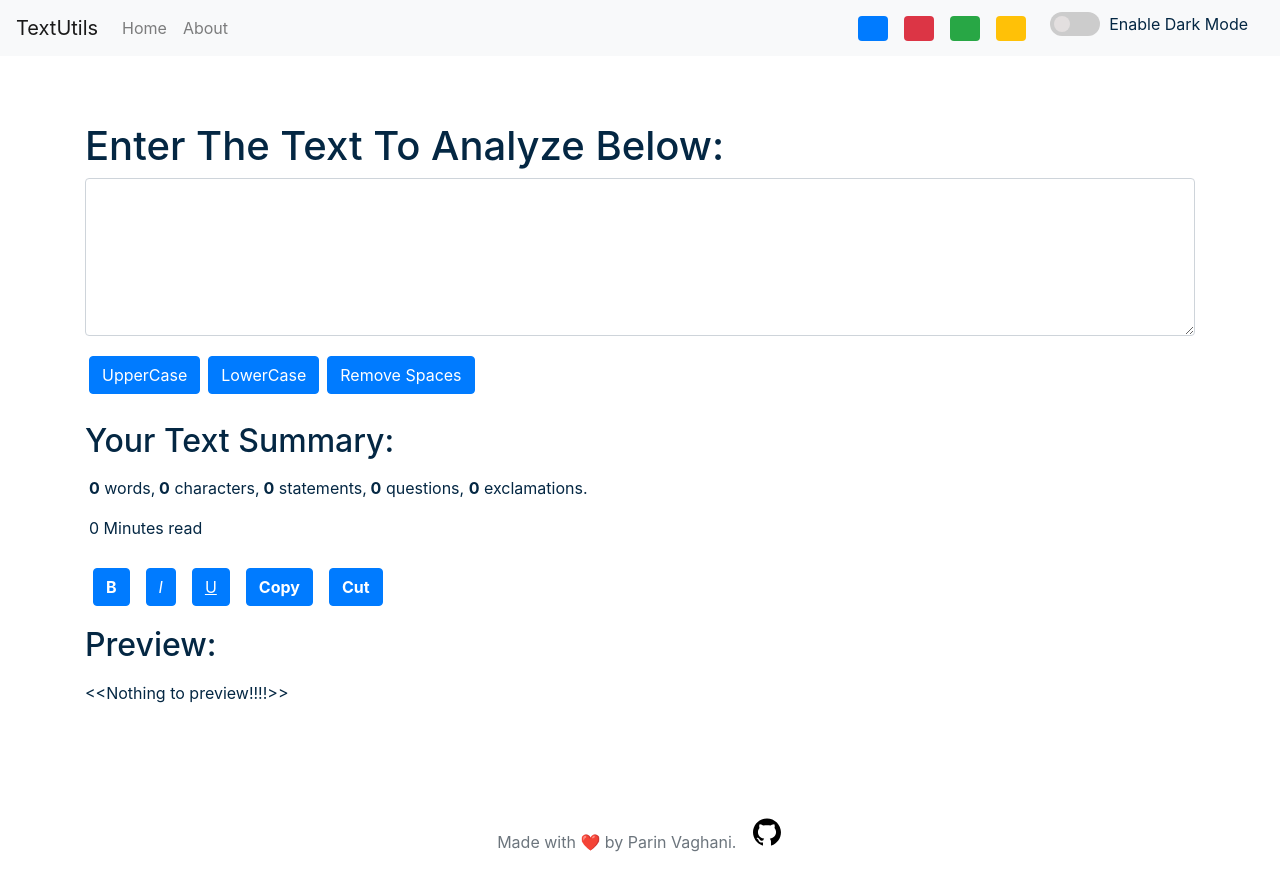
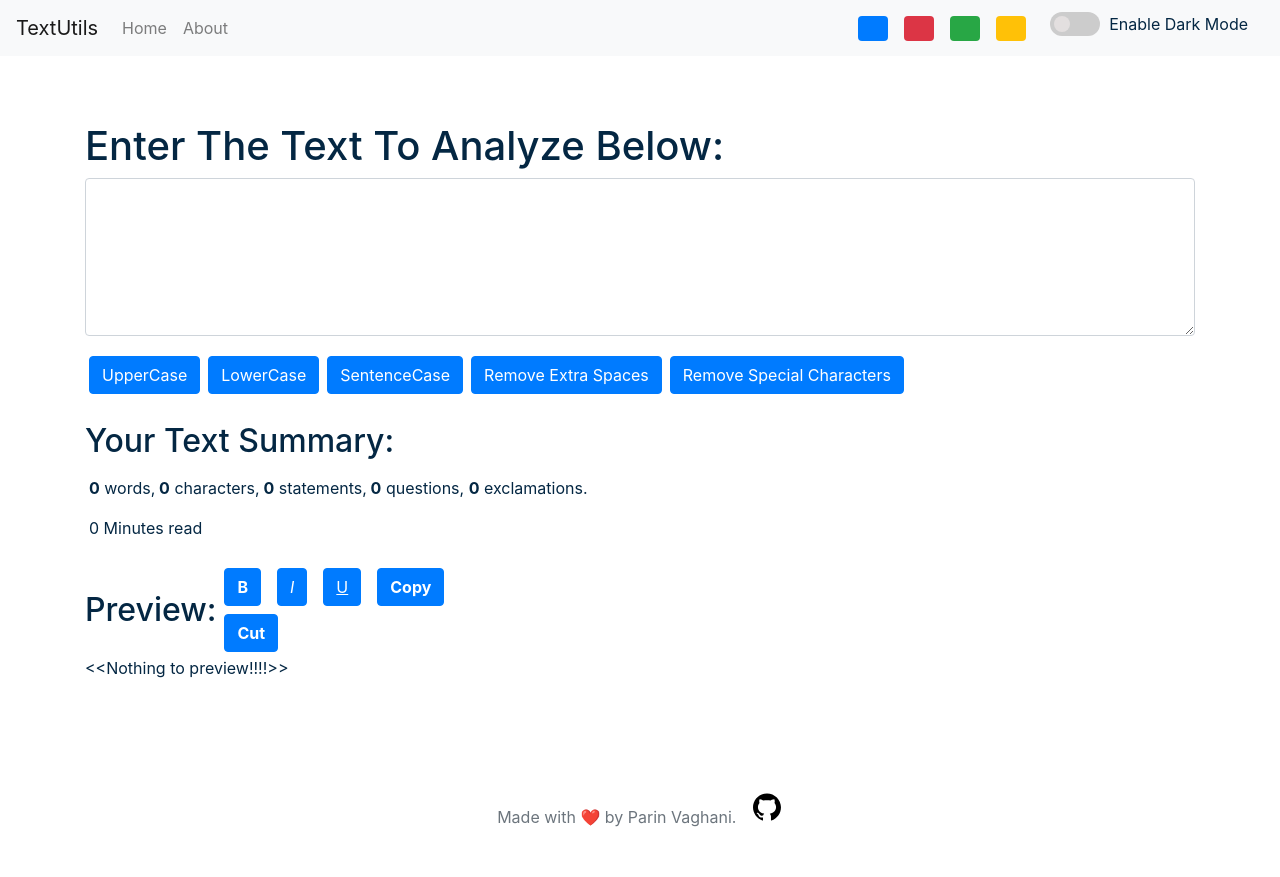
Before and after one commit to parin-prog/TextUtils, a React (Create React App) app: page / in a window 1280 px wide. After the commit the page ends 852 px from the top, so only its background shows below. Built offline with nearby package versions, Linux system fonts and the light colour scheme.

Commit message:
SentenceCase, removeExtraSpaces & removeSpecialCharacters added

```diff
--- a/src/App.js
+++ b/src/App.js
@@ -28,7 +28,7 @@ function App() {
 
     setTimeout(() => {
       setAlert(null)
-    }, 1100);
+    }, 3000);
   }
 
   const removeBodyClasses = () => {
--- a/src/components/Alert.css
+++ b/src/components/Alert.css
@@ -1,3 +1,8 @@
+.alert-box{
+    position: sticky;
+    position: -webkit-sticky;
+    top: 0.2vw;
+}
 .alert{
     padding: 20px;
     color: white;
--- a/src/components/Alert.js
+++ b/src/components/Alert.js
@@ -5,7 +5,7 @@ export default function Alert(a) {
 
 
   return (
-      <div style={{height: '50px'}}>
+      <div className='alert-box' style={{height: '50px'}}>
       {a.alert &&
       <div className='alert'>
         <strong>{a.alert.type}!!! : </strong>{a.alert.msg}<span className='closebtn'></span>
--- a/src/components/TextForm.css
+++ b/src/components/TextForm.css
@@ -5,6 +5,12 @@
 #demo {
     min-height: 100px;
 }
+.preview{
+    width: 30vw;
+    display: flex;
+    align-items: center;
+    justify-content: space-between;
+}
 .format-buttons{
 
 }
--- a/src/components/TextForm.js
+++ b/src/components/TextForm.js
@@ -6,7 +6,7 @@ export default function TextForm(props) {
 
     const changeHandler = (event) => {
         setText(event.target.value);
-        props.showalert("Enjoy writting mode on this page keep writting!!!", "Success");
+        text.length === 1 && props.showalert("Enjoy writting mode on this page keep writting!!!", "Success");
     }
 
     const upperCaseHandler = () => {
@@ -16,6 +16,14 @@ export default function TextForm(props) {
     const lowerCaseHandler = () => {
         setText(text.toLowerCase());
         props.showalert("Converted to lowercase!!!", "Success");
+    }
+    const sentenceCase = () => {
+        const words = text.toLowerCase().split(' ');
+        const sentenceCased = words.map(
+          (word) => word.charAt(0).toUpperCase() + word.slice(1)
+        );
+        setText(sentenceCased.join(' '));
+
       }
     const boldText = () => {
         document.getElementById('demo').innerHTML = `<strong>${text}</strong>`;
@@ -42,7 +50,18 @@ export default function TextForm(props) {
     }
 
     const removeExtraSpaces = () => {
-        setText(text.split(/\s+/));
+        let result = '';
+
+        for (let i = 0; i < text.length - 1; i++) {
+            if (text[i] == ' ' && text[i + 1] == ' ') { continue; }
+            else { result += text[i]; }
+        }
+        if (text[text.length - 1] != ' ') { result += text[text.length - 1]; }
+        setText(text ? result : '');
+    }
+
+    const removeSpecialCharacters = () => {
+        setText(text.replace(/[^a-zA-Z0-9 ]/g, ''));
     }
 
     const [text, setText] = useState("");
@@ -54,9 +73,11 @@ export default function TextForm(props) {
             <div className="mb-3">
                 <textarea style={props.myStyle} className="form-control" value={text} onChange={changeHandler} id="my" rows="6"></textarea>
             </div>
-            <button className='btn btn-primary mx-1 my-1' onClick={upperCaseHandler}>UpperCase</button>
-            <button className='btn btn-primary mx-1 my-1' onClick={lowerCaseHandler}>LowerCase</button>
-            <button className='btn btn-primary mx-1 my-1' onClick={removeExtraSpaces}>Remove Spaces</button>
+            <button title='Convert to UpperCase' className='btn btn-primary mx-1 my-1' onClick={upperCaseHandler}>UpperCase</button>
+            <button title='Convert to LoweCase' className='btn btn-primary mx-1 my-1' onClick={lowerCaseHandler}>LowerCase</button>
+            <button title='Convert to CamelCase' className='btn btn-primary mx-1 my-1' onClick={sentenceCase}>SentenceCase</button>
+            <button title='Remove Extra Spaces' className='btn btn-primary mx-1 my-1' onClick={removeExtraSpaces}>Remove Extra Spaces</button>
+            <button title='Remove all special charactors from text.' className='btn btn-primary mx-1 my-1' onClick={removeSpecialCharacters}>Remove Special Characters</button>
             <div className='my-4'>
                 <h2 className='my-3'>Your Text Summary:</h2>
                 <div className='summary-info mx-1'>
@@ -93,6 +114,9 @@ export default function TextForm(props) {
                     </p>
                 </div>
             </div>
+
+            <div className='preview'>
+                <h2 className='my-3'>Preview: </h2>
                 <div className='format-buttons'>
                     <button className='btn btn-primary my-1 mx-2' onClick={boldText}><strong>B</strong></button>
                     <button className='btn btn-primary my-1 mx-2' onClick={italicText}><i>I</i></button>
@@ -100,7 +124,7 @@ export default function TextForm(props) {
                     <button className='btn btn-primary my-1 mx-2' onClick={copyText}><strong>Copy</strong></button>
                     <button className='btn btn-primary my-1 mx-2' onClick={cutText}><strong>Cut</strong></button>
                 </div>
-            <h2 className='my-3'>Preview: </h2>
+            </div>
             <p id="demo">{!text ? "<<Nothing to preview!!!!>>" : text}</p>
         </div>
     )
--- a/src/components/navbar.css
+++ b/src/components/navbar.css
@@ -1,4 +1,5 @@
-
+.navbar {
+}
 .mode{
     float: right;
 }
```
Lines whose indentation alone changed are shown as unchanged.
